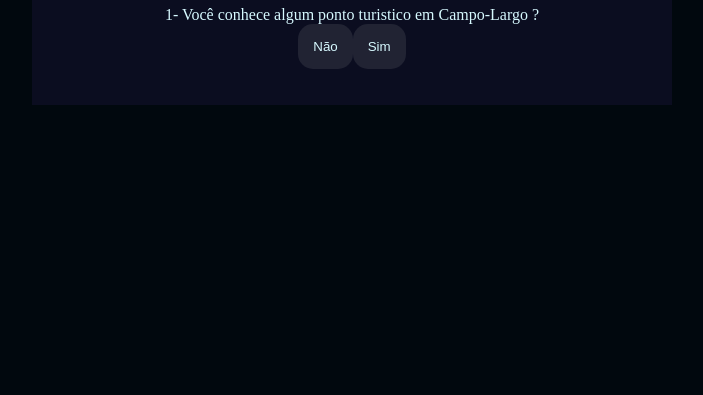
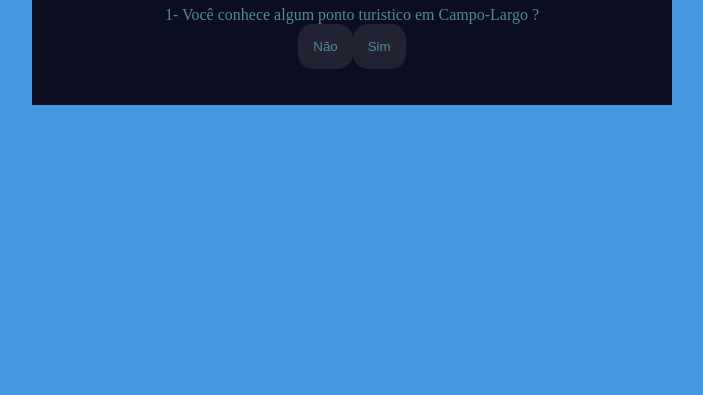
Before and after one commit to amandabeatrizf/projeto-cultural-, a plain HTML site: page index.html in a window 1280 px wide. Shown: the part 421-816 px from the top of the page, without its empty margins (288-991 px from the left). Drawn offline with Linux system fonts and the light colour scheme.

Commit message:
atualizando

```diff
--- a/style.css
+++ b/style.css
@@ -1,9 +1,9 @@
 :root{
-    --cor-fundo: #01080E ;
+    --cor-fundo: #4598e0 ;
     --cor-principal: #0B0D20 ;
     --cor-secundaria: #212333;
     --cor-destaque: #2BDEFD;
-    --cor-texto: #D7F9FF;
+    --cor-texto: #528b94;
 
 }
 
```
